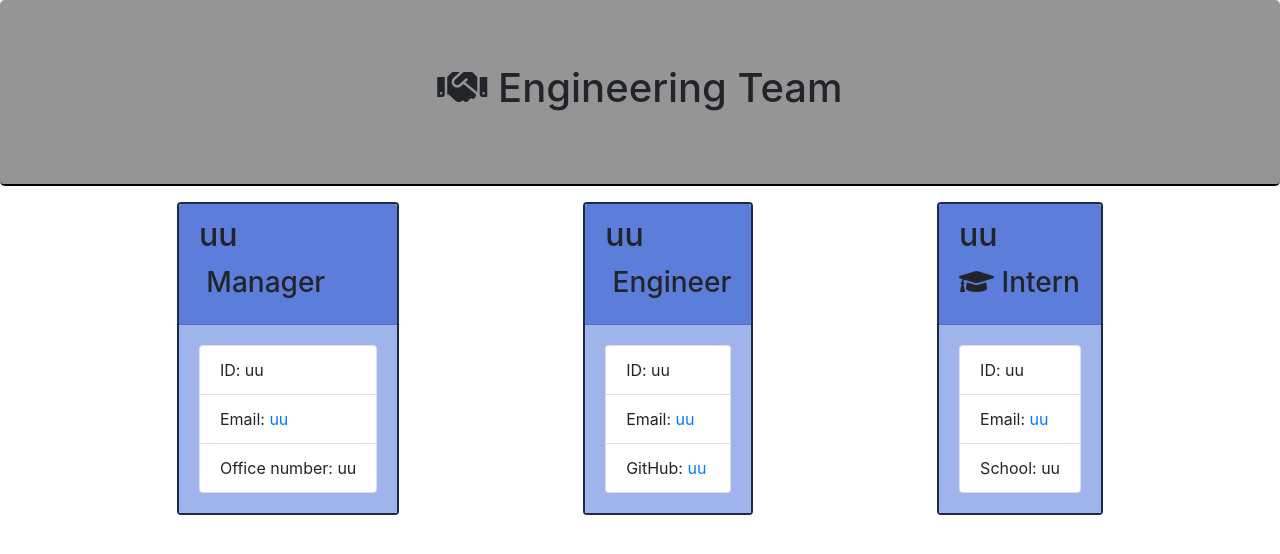
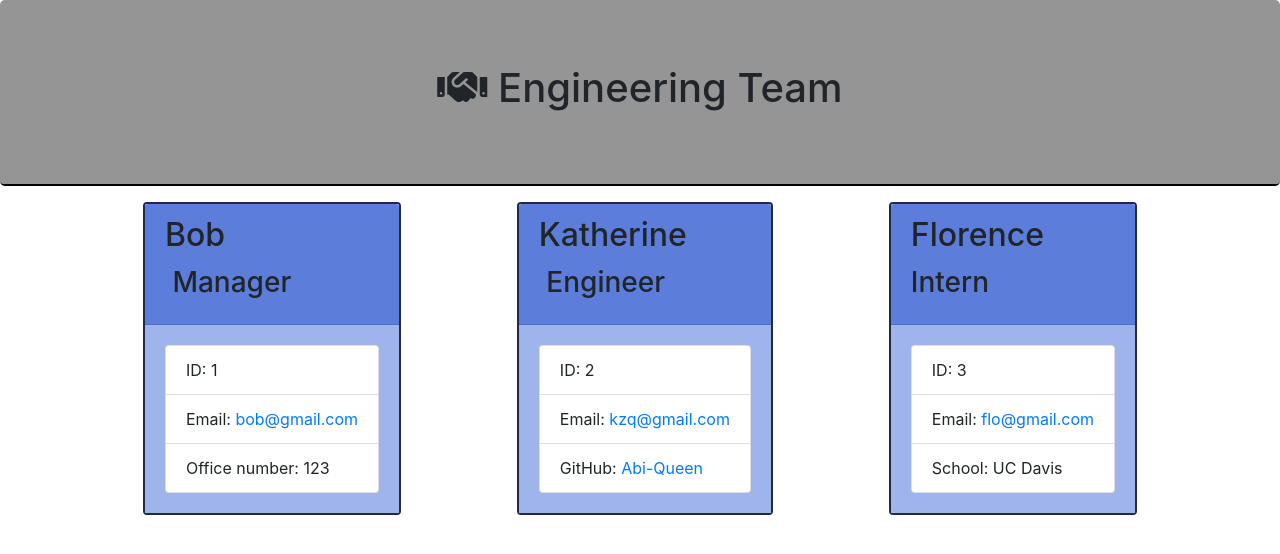
Before and after one commit to Abi-Queen/engineers, a website: page output/team.html in a window 1280 px wide. Drawn offline with nearby package versions, Linux system fonts and the light colour scheme; some icons are missing.

Commit message:
removed fa icons from cards

```diff
--- a/output/team.html
+++ b/output/team.html
@@ -34,7 +34,7 @@
 
         <div class="card employee-card">
             <div class="card-header">
-                <h2 class="card-title">uu</h2>
+                <h2 class="card-title">Bob</h2>
                 <h3 class="card-title">
                 <i class="fas fa-light fa-arrows-to-circle"></i>
                     Manager
@@ -42,16 +42,16 @@
             </div>
             <div class="card-body">
                 <ul class="list-group">
-                    <li class="list-group-item">ID: uu</li>
-                    <li class="list-group-item">Email:<a href="mailto:someone@example.com"> uu</a>
-                    <li class="list-group-item">Office number: uu</li>
+                    <li class="list-group-item">ID: 1</li>
+                    <li class="list-group-item">Email:<a href="mailto:someone@example.com"> bob@gmail.com</a>
+                    <li class="list-group-item">Office number: 123</li>
                 </ul>
             </div>
         </div>
 
         <div class="card employee-card">
             <div class="card-header">
-                <h2 class="card-title">uu</h2>
+                <h2 class="card-title">Katherine</h2>
                 <h3 class="card-title">
                 <i class="fas fa-regular fa-gears"></i>
                 Engineer
@@ -59,26 +59,25 @@
             </div>
             <div class="card-body">
                 <ul class="list-group">
-                    <li class="list-group-item">ID: uu</li>
-                    <li class="list-group-item">Email:<a href="mailto:someone@example.com"> uu</a>
-                    <li class="list-group-item">GitHub: <a href="https://github.com/uu" target="_blank">uu</a></li>
+                    <li class="list-group-item">ID: 2</li>
+                    <li class="list-group-item">Email:<a href="mailto:someone@example.com"> kzq@gmail.com</a>
+                    <li class="list-group-item">GitHub: <a href="https://github.com/Abi-Queen" target="_blank">Abi-Queen</a></li>
                 </ul>
             </div>
         </div>
 
         <div class="card employee-card">
             <div class="card-header">
-                <h2 class="card-title">uu</h2>
+                <h2 class="card-title">Florence</h2>
                 <h3 class="card-title">
-                <i class="fas fa-thin fa-graduation-cap"></i>
-                    Intern
+                Intern
                 </h3>
             </div>
             <div class="card-body">
                 <ul class="list-group">
-                    <li class="list-group-item">ID: uu</li>
-                    <li class="list-group-item">Email:<a href="mailto:someone@example.com"> uu</a>
-                    <li class="list-group-item">School: uu</li>
+                    <li class="list-group-item">ID: 3</li>
+                    <li class="list-group-item">Email:<a href="mailto:someone@example.com"> flo@gmail.com</a>
+                    <li class="list-group-item">School: UC Davis</li>
                 </ul>
             </div>
         </div>
```
